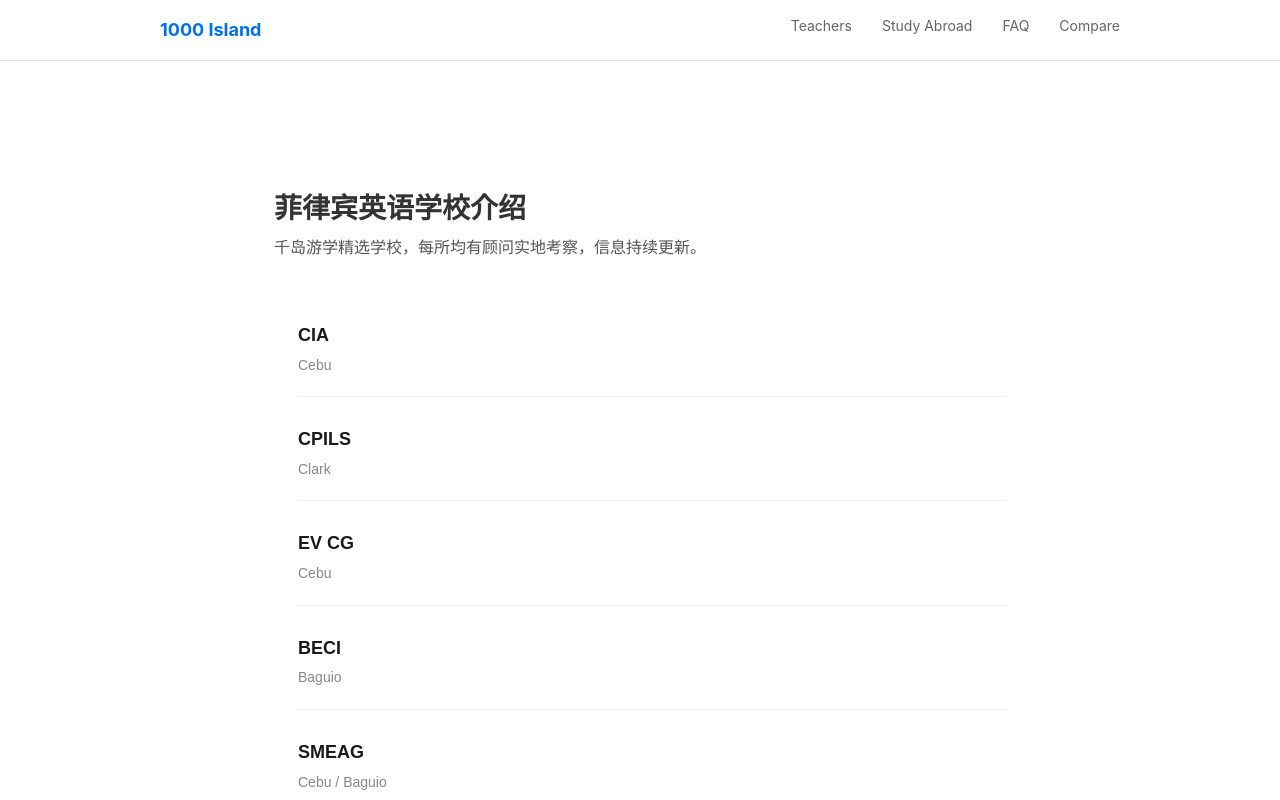
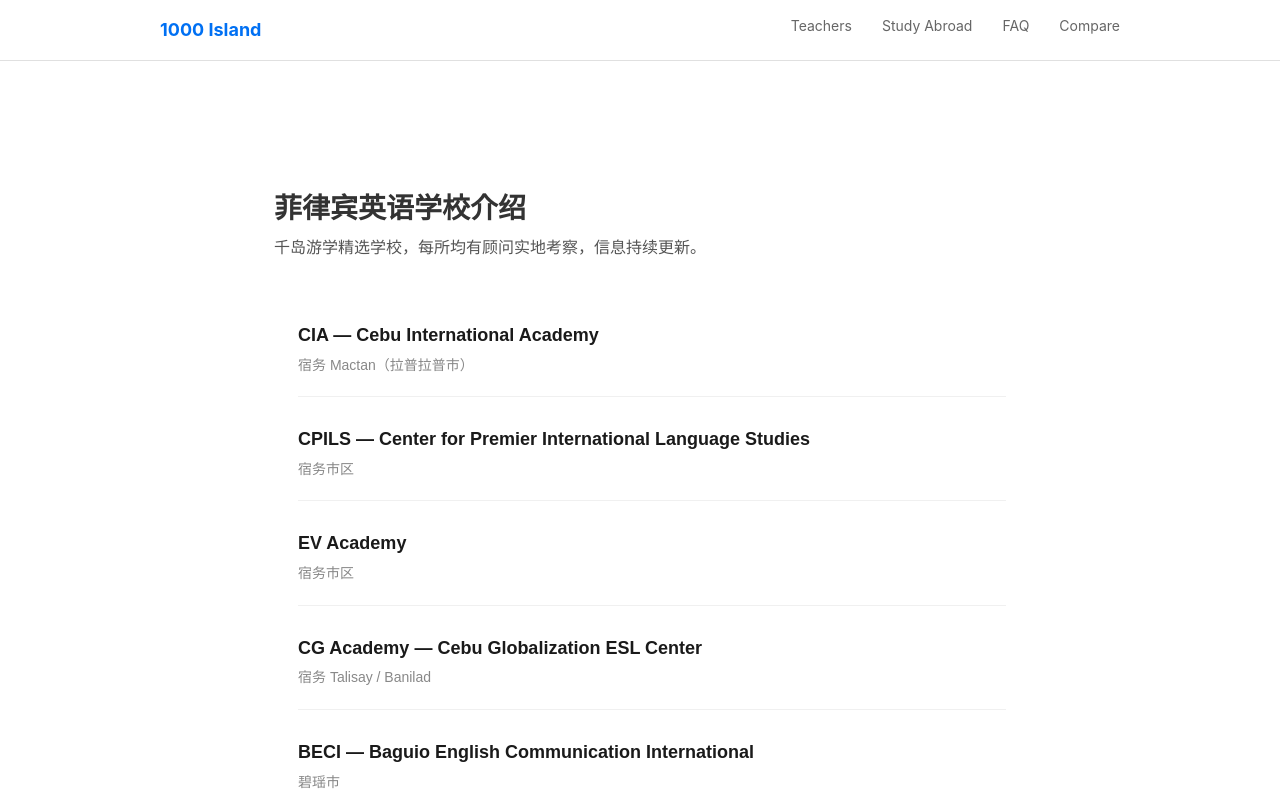
Before and after one commit to anrkxxin-del/1000-island-resources-nextjs, a Next.js app: page /resource/schools in a window 1280 px wide. Shown: the top 800 px of the page. Built offline with nearby package versions, Linux system fonts and the light colour scheme.

Commit message:
Update school listing

```diff
--- a/pages/schools/index.js
+++ b/pages/schools/index.js
@@ -1,11 +1,12 @@
 import SEO from '../../components/SEO';
 
 const schools = [
-  { slug: 'cia', name: 'CIA', location: 'Cebu' },
-  { slug: 'cpils', name: 'CPILS', location: 'Clark' },
-  { slug: 'ev-cg', name: 'EV CG', location: 'Cebu' },
-  { slug: 'beci', name: 'BECI', location: 'Baguio' },
-  { slug: 'smeag', name: 'SMEAG', location: 'Cebu / Baguio' },
+  { slug: 'cia', name: 'CIA — Cebu International Academy', location: '宿务 Mactan（拉普拉普市）' },
+  { slug: 'cpils', name: 'CPILS — Center for Premier International Language Studies', location: '宿务市区' },
+  { slug: 'ev-academy', name: 'EV Academy', location: '宿务市区' },
+  { slug: 'cg-academy', name: 'CG Academy — Cebu Globalization ESL Center', location: '宿务 Talisay / Banilad' },
+  { slug: 'beci', name: 'BECI — Baguio English Communication International', location: '碧瑶市' },
+  { slug: 'smeag', name: 'SMEAG Global Education', location: '宿务市' },
 ];
 
 export default function SchoolsIndex() {
```
